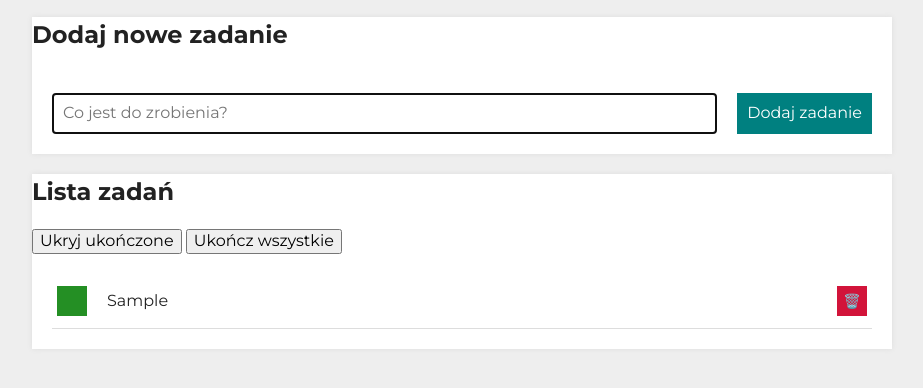
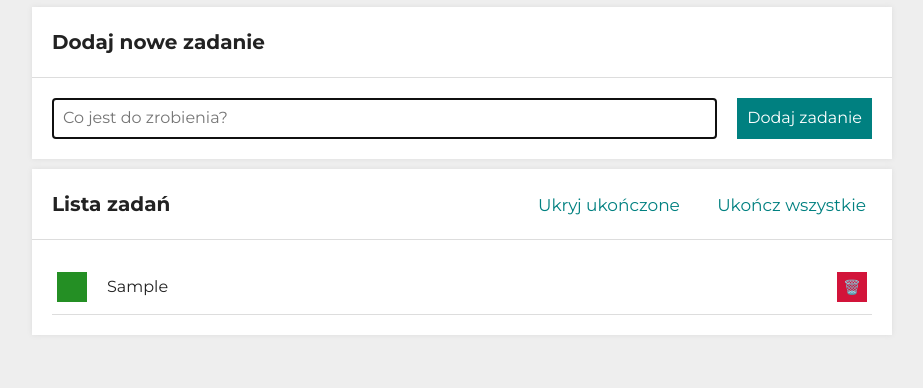
Before and after one commit to RadekW86/task-list, a plain HTML site: page index.html in a window 1280 px wide. Both pictures are taken after typing "Sample" into the empty fields and a click on the button "Dodaj zadanie". Shown: the part 92-480 px from the top of the page, without its empty margins (178-1101 px from the left). Drawn offline with nearby package versions, Linux system fonts and the light colour scheme.

Commit message:
improved buttons styling

```diff
--- a/css/list.css
+++ b/css/list.css
@@ -1,7 +1,7 @@
 .list {
     list-style: none;
-   margin: 0;
-   padding: 0;
+    margin: 0;
+    padding: 0;
 }
 
 .list__item {
@@ -11,6 +11,10 @@
     align-items: center;
     padding: 5px;
     border-bottom: 1px solid #ddd;
+}
+
+.list__item--hidden {
+    display: none;
 }
 
 .list__content {
@@ -28,6 +32,7 @@
     border: none;
     width: 30px;
     height: 30px;
+    transition: 0.4s;
 }
 
 .list__button--doneBox {
--- a/css/section.css
+++ b/css/section.css
@@ -5,15 +5,44 @@
 
 }
 
-.section__label {
+.section__top {
     font-size: 20px;
     border-bottom: 1px solid #ddd;
     padding: 20px;
+    display: flex;
+    flex-direction: row;
+    flex-wrap: wrap;
+    justify-content: space-between;
+}
+
+.section__heading {
+    font-size: 20px;
     margin: 0;
 }
 
 .section__body {
     padding: 20px;
+}
+
+.section__button {
+    color: teal;
+    border: none;
+    background: transparent;
+    margin: 0 0 0 20px;
+    transition: 0.4s;
+    font-size: 17px;
+}
+
+.section__button:hover {
+    color: hsl(180, 100%, 30%);
+}
+
+.section__button:active {
+    color: hsl(180, 100%, 35%);
+}
+
+.section__button:disabled {
+    color: gray;
 }
 
 .form {
@@ -30,8 +59,8 @@
 
 .form__input {
     padding: 10px;
-        border: 1px solid #ddd;
-    }
+    border: 1px solid #ddd;
+}
 
 
 .form__addButton {
@@ -39,10 +68,12 @@
     color: white;
     padding: 10px;
     border: none;
+    transition: 0.4s;
 }
 
 .form__addButton:hover {
     background-color: hsl(180, 100%, 30%);
+    transform: scale(1.05);
 }
 
 .form__addButton:active {
```
